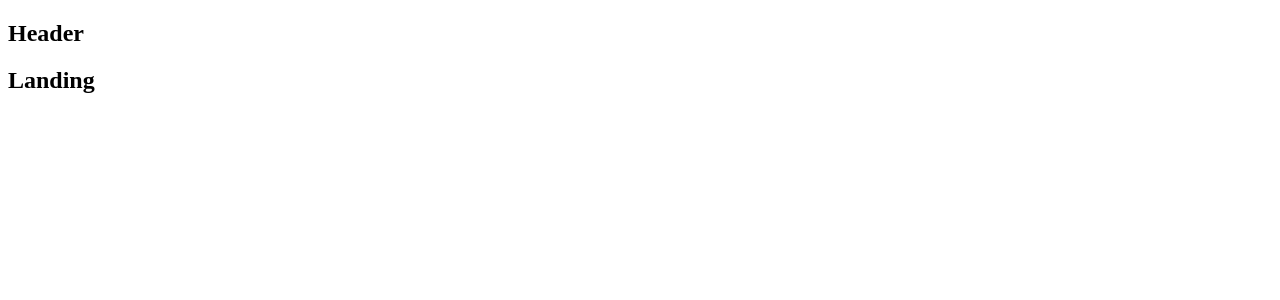
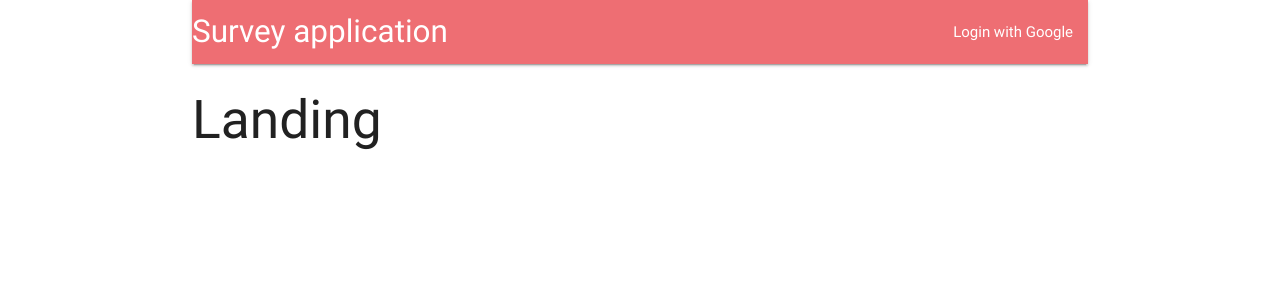
Before and after one commit to trungh13/-survey-mern, a React (Create React App) app in the folder client/: page / in a window 1280 px wide. Shown: the top 300 px of the page. Built offline with nearby package versions, Linux system fonts and the light colour scheme.

Commit message:
add MaterializeCSS and change Header

```diff
--- a/client/package.json
+++ b/client/package.json
@@ -11,6 +11,7 @@
     }
   },
   "dependencies": {
+    "materialize-css": "^0.100.2",
     "react": "^16.4.1",
     "react-dom": "^16.4.1",
     "react-redux": "^5.0.7",
--- a/client/src/components/App.js
+++ b/client/src/components/App.js
@@ -1,12 +1,13 @@
 import React from 'react';
 import { BrowserRouter, Route } from 'react-router-dom';
 
-const Header = () => <h2>Header</h2>;
+import Header from './Header';
+
 const Dashboard = () => <h2>Dashboard</h2>;
 const SurveyNew = () => <h2>SurveyNew</h2>;
 const Landing = () => <h2>Landing</h2>;
 const App = () => (
-  <div>
+  <div className="container">
     <BrowserRouter>
       <React.Fragment>
         <Header />
--- /dev/null
+++ b/client/src/components/Header.js
@@ -0,0 +1,18 @@
+import React from 'react';
+
+const Header = () => (
+  <nav>
+    <div className="nav-wrapper">
+      <a href="/" className="brand-logo left">
+        Survey application
+      </a>
+      <ul className="right">
+        <li>
+          <a href="/">Login with Google</a>
+        </li>
+      </ul>
+    </div>
+  </nav>
+);
+
+export default Header;
--- a/client/src/index.js
+++ b/client/src/index.js
@@ -2,6 +2,7 @@
 import ReactDOM from 'react-dom';
 import { Provider } from 'react-redux';
 import { createStore, applyMiddleware } from 'redux';
+import 'materialize-css/dist/css/materialize.min.css';
 
 import App from './components/App';
 import reducers from './reducers';
```
Also changed, not shown: 1 other file (tests, documents, lock files or other folders).
